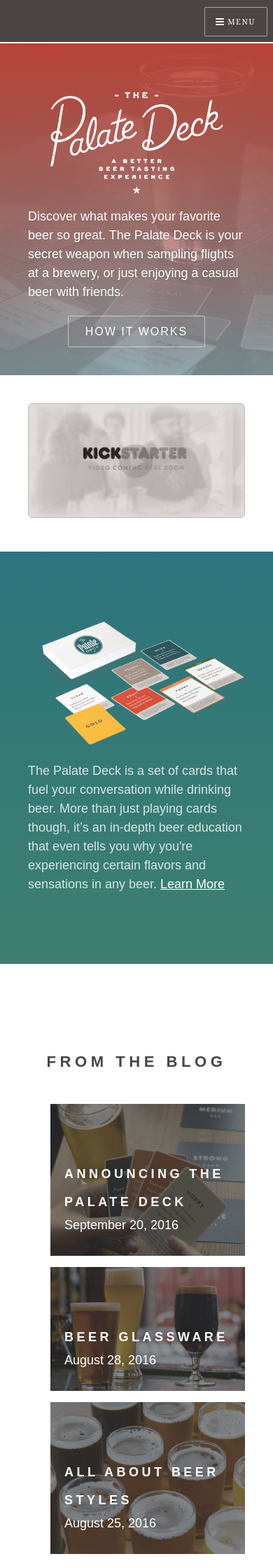
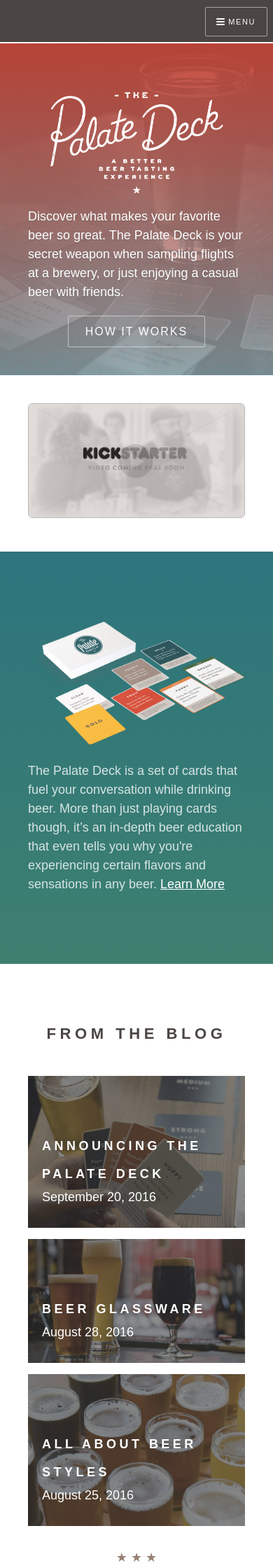
Before and after one commit to mezzoblue/palatedeck.com, a Jekyll site: the page built from index.html, in a window 390 px wide. Shown: the top 2240 px of the page at 70% size. Built offline with Jekyll 4.4.1, drawn with Linux system fonts in a browser that asks for light colours; nearby versions of some CDN libraries.

Commit message:
Fixing a couple of phone-size bugs

```diff
--- a/_sass/_header.scss
+++ b/_sass/_header.scss
@@ -194,7 +194,7 @@
 
     padding: 0.25rem 1rem 0.25rem 2rem;
 
-    font-family: georgia, serif; // Georgia is just better at this font size
+    font-family: $base-font-family;
     font-size: 0.5 * $base-font-size;
     letter-spacing: 0.1rem;
     line-height: 2rem;
--- a/_sass/_page-home.scss
+++ b/_sass/_page-home.scss
@@ -86,7 +86,13 @@
 
 
 .page-section-home-articles {
-  padding: $spacing-unit * 3 0 0 0;
+
+  padding: $spacing-unit * 2 0 0 0;
+
+  @include screen-medium {
+    padding-top: $spacing-unit * 3;
+
+  }
 
   .header-secondary {
     margin-bottom: $spacing-unit;
--- a/_sass/_post-style.scss
+++ b/_sass/_post-style.scss
@@ -158,6 +158,7 @@
   li {
     opacity: 0.9;
     transition: opacity 0.15s ease-out;
+    margin: 0 0 1rem 0;
 
     list-style: none;
     background-color: rgba($brown-mid, 0.2);
```
Also changed, not shown: 2 other files.
